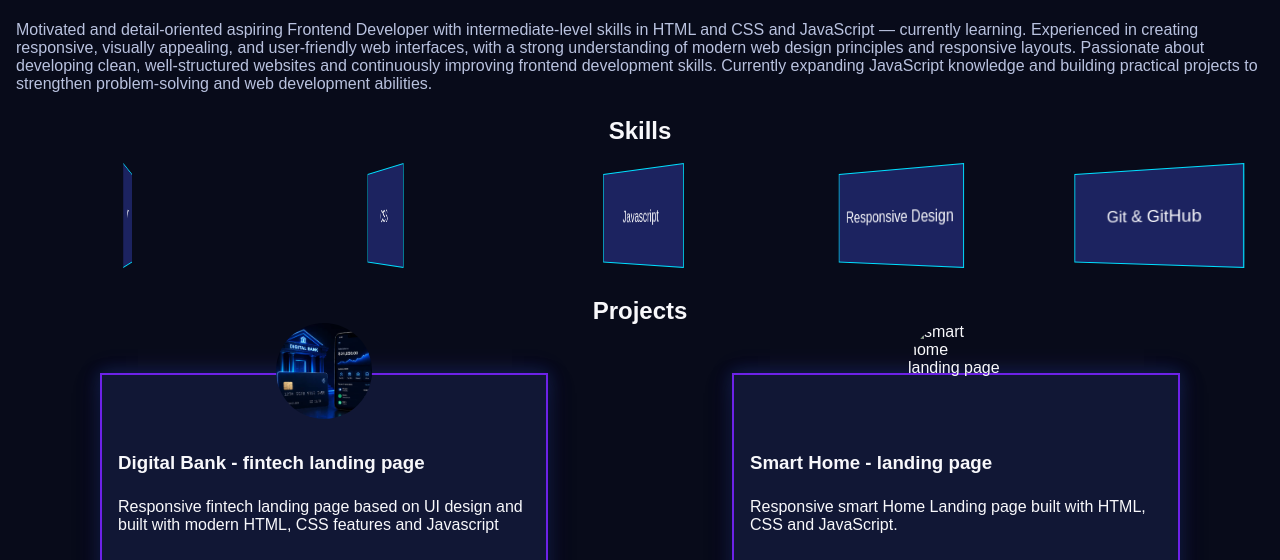
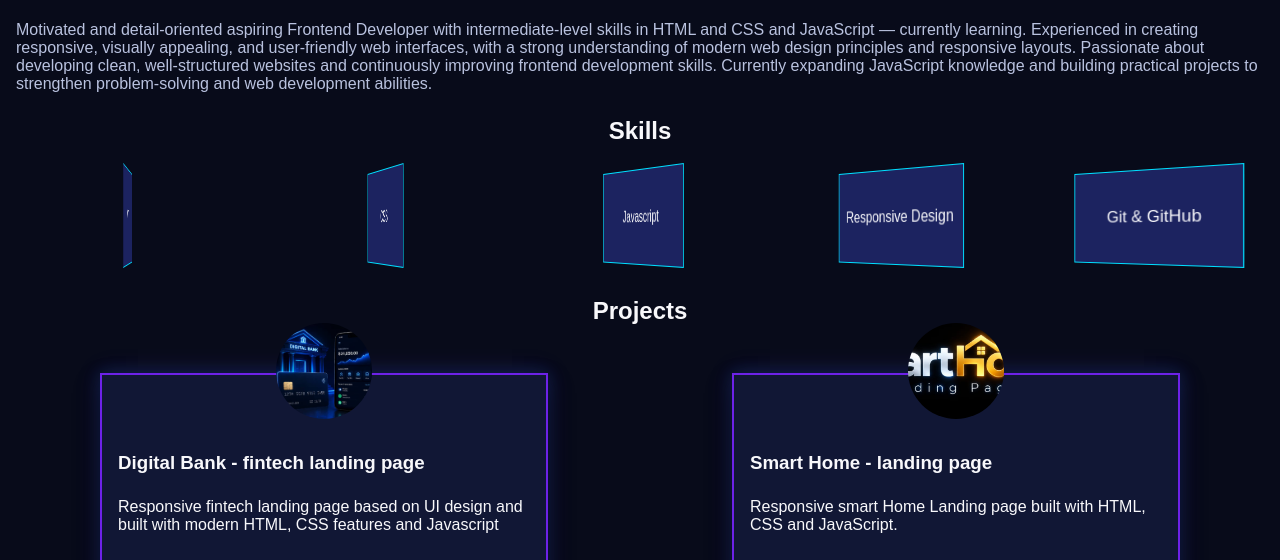
Before and after one commit to ogagaidoro/ogagaidoro, a plain HTML site: page index.html in a window 1280 px wide. Shown: the part 212-772 px from the top of the page. Drawn offline with Linux system fonts and the light colour scheme; a web font is replaced by a local one.

Commit message:
added changes

```diff
--- a/index.html
+++ b/index.html
@@ -68,7 +68,7 @@
                         </div>
                     </div>
                     <div class="projects">
-                        <img src="smartHome" alt="smart home landing page">
+                        <img src="images/smarthome.PNG" alt="smart home landing page">
                         <h3>Smart Home - landing page</h3>
                         <p>Responsive smart Home Landing page built with HTML, CSS and JavaScript.</p>
                         <div class="anchor-btn bank-btn">
```
